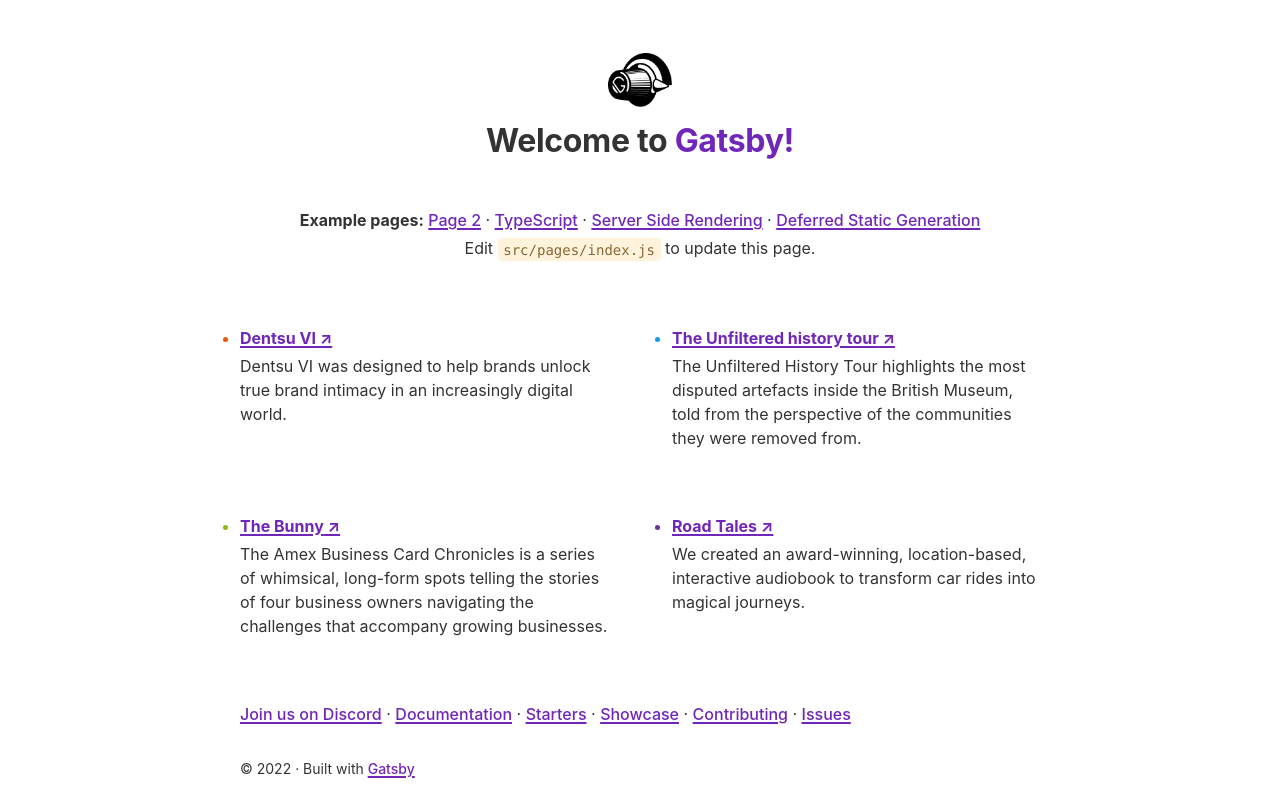
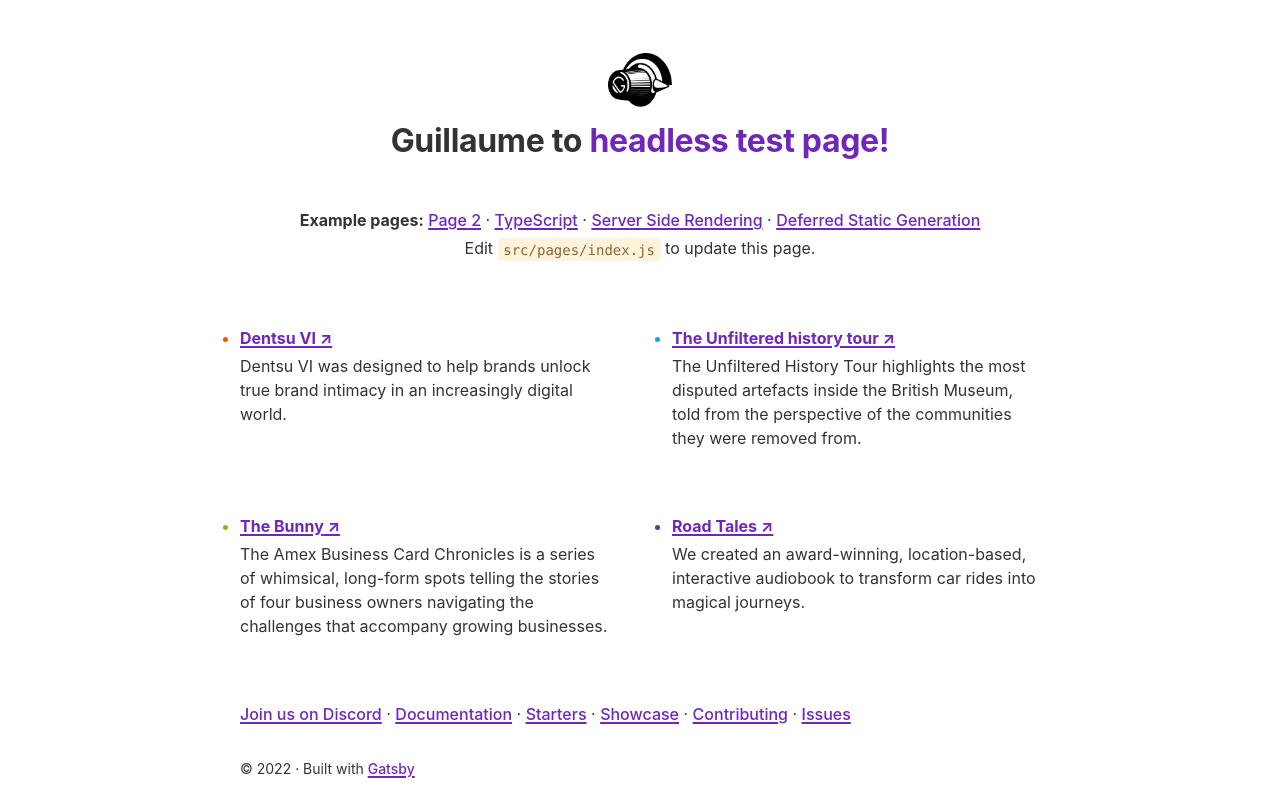
Before and after one commit to guillaumeisobar/gatsby-starter-default, a Gatsby site: page / in a window 1280 px wide. Shown: the part 48-859 px from the top of the page. Built offline with nearby package versions, Linux system fonts and the light colour scheme; Gatsby itself is replaced by a stand-in of ours.

Commit message:
Update index.js

```diff
--- a/src/pages/index.js
+++ b/src/pages/index.js
@@ -83,7 +83,7 @@
         style={{ marginBottom: `var(--space-3)` }}
       />
       <h1>
-        Welcome to <b>Gatsby!</b>
+        Guillaume to <b>headless test page!</b>
       </h1>
       <p className={styles.intro}>
         <b>Example pages:</b>{" "}
```
